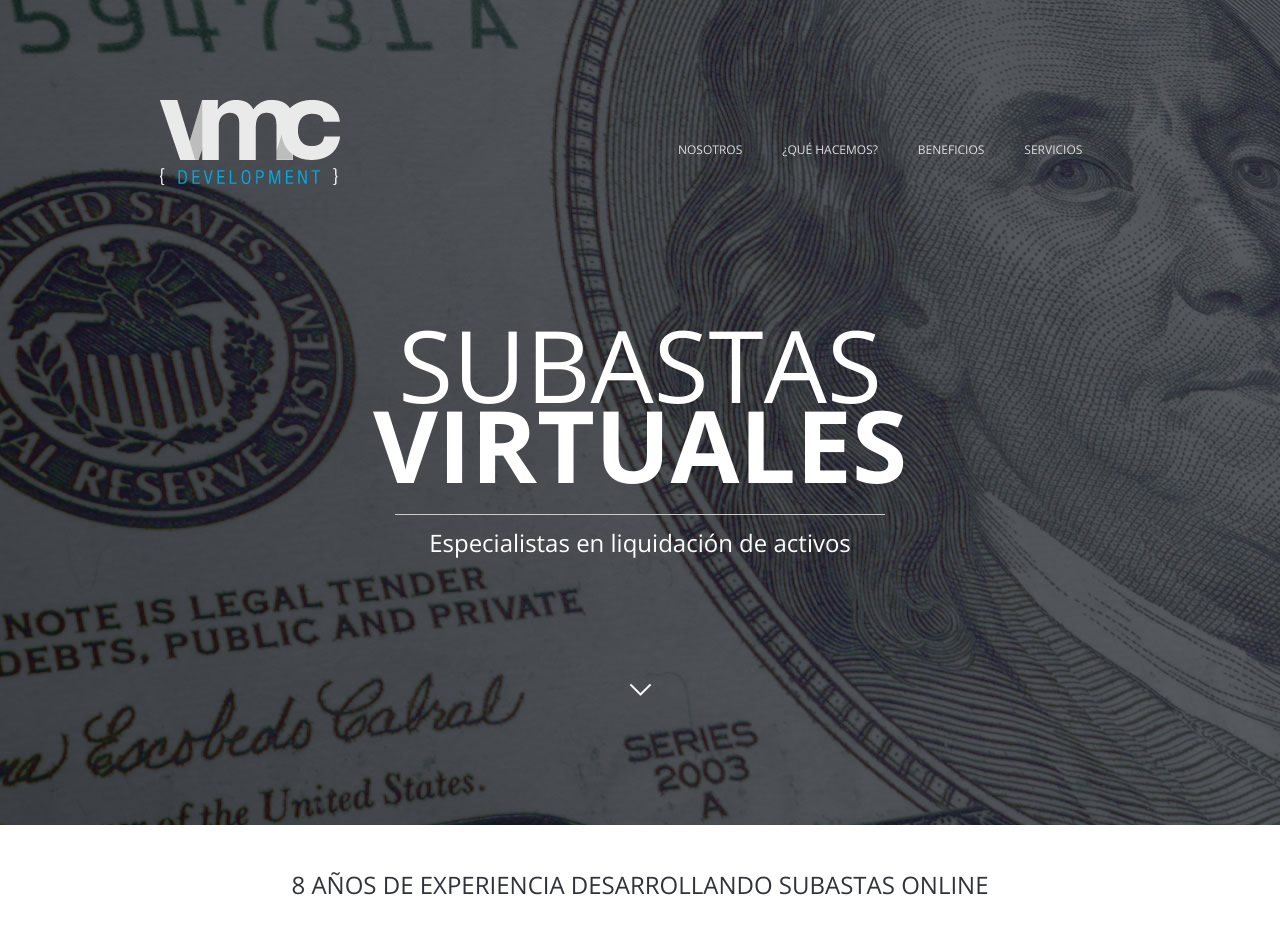
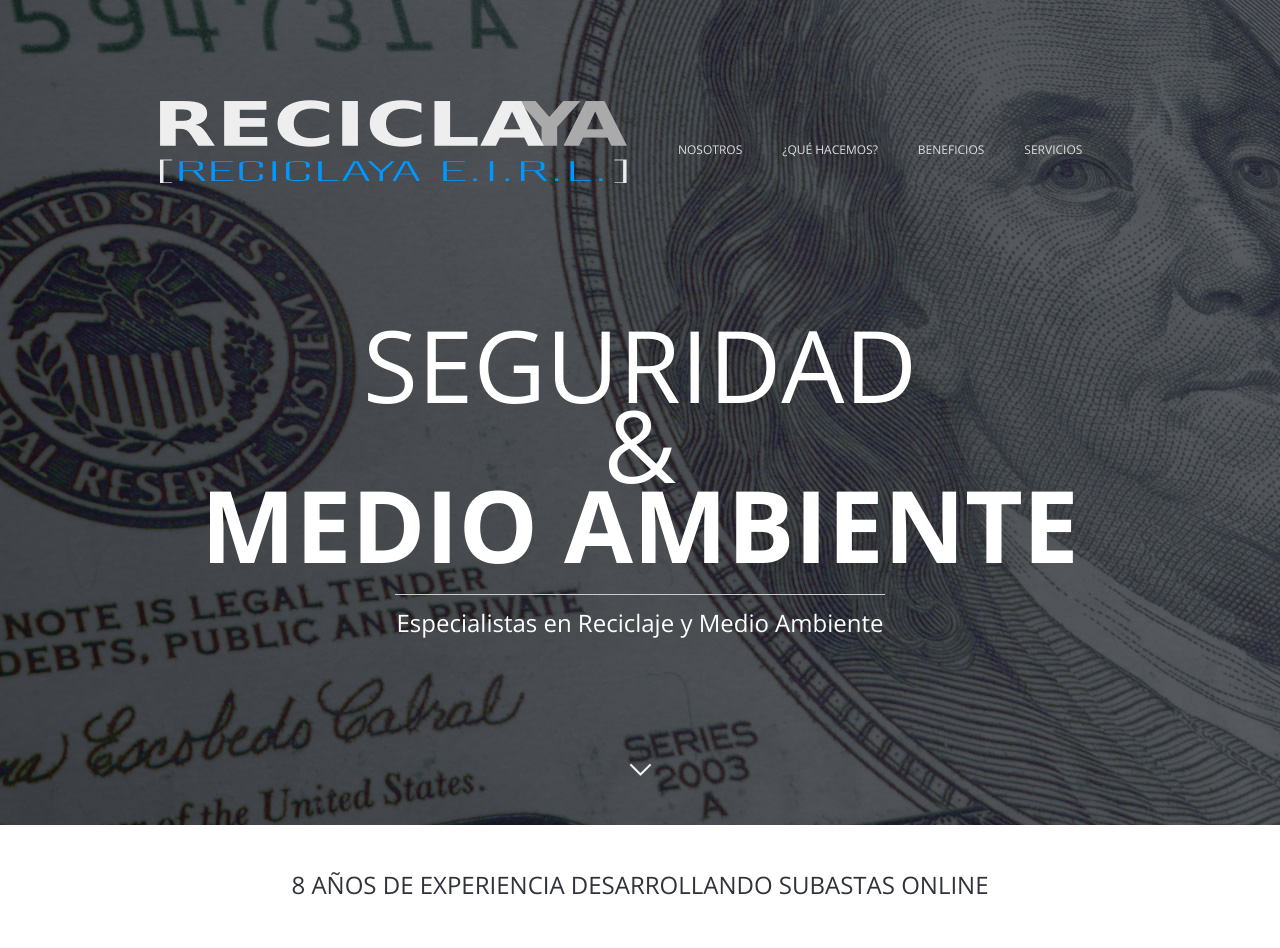
Before and after one commit to luigiguerreros/reciclaya, a plain HTML site: page public/index.html in a window 1280 px wide. Shown: the top 948 px of the page. Drawn offline with nearby package versions, Linux system fonts and the light colour scheme.

Commit message:
corrigiendo iconos

```diff
--- a/public/index.html
+++ b/public/index.html
@@ -11,9 +11,9 @@
         <meta http-equiv="Content-Type" content="text/html; charset=utf-8" />
         <meta name="description" content="Especialistas en Liquidación de activos: maquinaria pesada, vehículos livianos y pesados, maquinaria minera, camiones, volquetes, todo tipo de repuestos. Conseguimos la máxima rentabilidad para nuestros clientes a través de Subastas Virtuales." />
         <meta name="keywords"  content="Liquidación de activos, Subastas virtuales, Electrónica, online, Remate de maquinas, Martillero público, Subastas Perú, Remates Perú, Subasta de maquinaria y equipo, Venta de activos, Maquinaria pesada"/>
-        <title>VMC Development | Especialistas en liquidación de activos</title>
-        <link rel="shortcut icon" href="images/icon/favicon.ico"/>
-        <link rel="icon" href="images/icon/favicon_32.png" sizes="32x32"/>
+        <title>Recicla YA | Especialistas en Medio Ambiente</title>
+        <link rel="shortcut icon" href="images/icon/16.ico"/>
+        <link rel="icon" href="images/icon/32.png" sizes="32x32"/>
         <link href='https://fonts.googleapis.com/css?family=Open+Sans:300italic,400,700,300' rel='stylesheet' type='text/css'>
         <link href='http://fonts.googleapis.com/css?family=Playfair+Display:400,700' rel='stylesheet' type='text/css'>
         <link href='http://fonts.googleapis.com/css?family=Lato' rel='stylesheet' type='text/css'>
@@ -29,12 +29,12 @@
                     <div class="container">
                         <div class="logo-nav">
                             <a href="index.html">
-                                <img src="images/img/logo_nav.png" alt="VMC Development" />
+                                <img src="images/img/nav.png" alt="Reclicla YA" />
                             </a>
                         </div>
                         <div class="logo-vmc">
                             <a href="index.html">
-                                <img src="images/img/intro-logo.png" alt="VMC Development" />
+                                <img src="images/img/intro.png" alt="Recicla YA" />
                             </a>
                         </div>
                         <div class="nav">
@@ -55,8 +55,8 @@
                             <div class="section-slider">
                                 <div class="intro-txt fade-in-intro center">
                                     <hgroup>
-                                        <h1><span>SUBASTAS</span><strong>VIRTUALES</strong></h1>
-                                        <h3>Especialistas en liquidación de activos</h3>
+                                        <h1><span>SEGURIDAD</span><span>&</span><strong>MEDIO AMBIENTE</strong></h1>
+                                        <h3>Especialistas en Reciclaje y Medio Ambiente</h3>
                                     </hgroup>
                                     <div class="arrow-bottom-iner"><a id="arrow-scroll" class="arrow-parallax" href="#nosotros"></a></div>
                                 </div>
```
Also changed, not shown: public/images/icon/16.ico (added), public/images/icon/32.ico (added), public/images/img/intro.png (added), public/images/img/nav.png (added).
